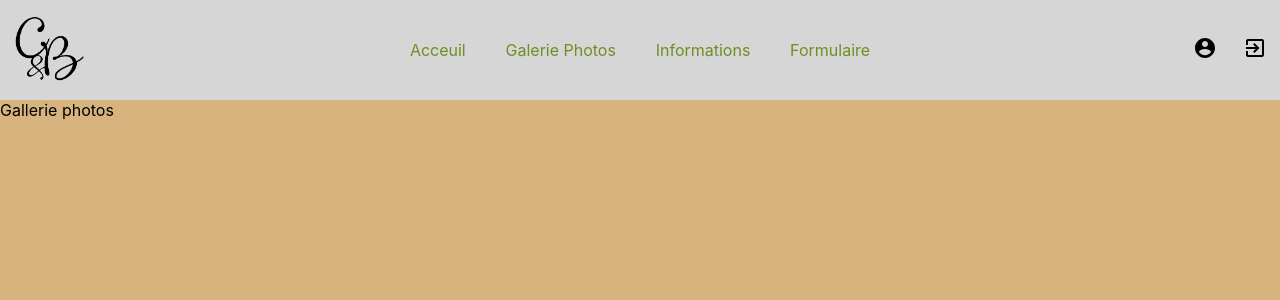
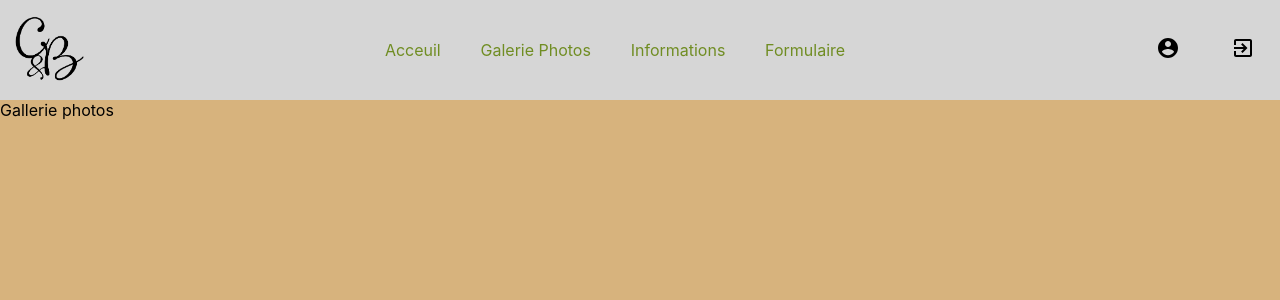
Before and after one commit to BenGex31/weddingguests, a React (Create React App) app: page /galerie in a window 1280 px wide. Shown: the top 300 px of the page. Built offline with nearby package versions, Linux system fonts and the light colour scheme; no server answers; a web font is replaced by a local one.

Commit message:
Update Header.css

```diff
--- a/src/components/Header.css
+++ b/src/components/Header.css
@@ -26,7 +26,8 @@
 }
 
 .headerIcons {
-  width: 100px;
+  width: 150px;
   display: flex;
   justify-content: space-around;
+  align-items: center;
 }
```
